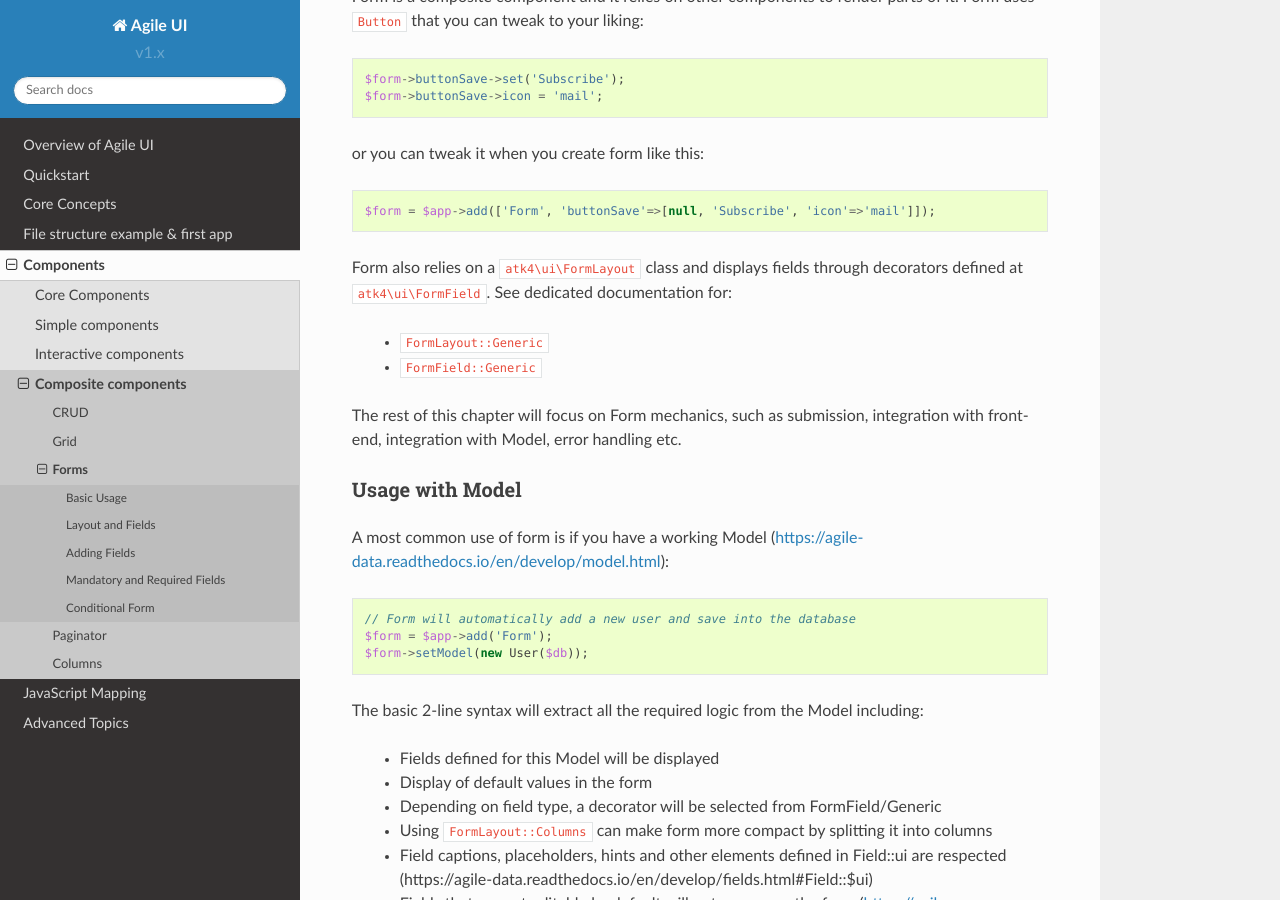
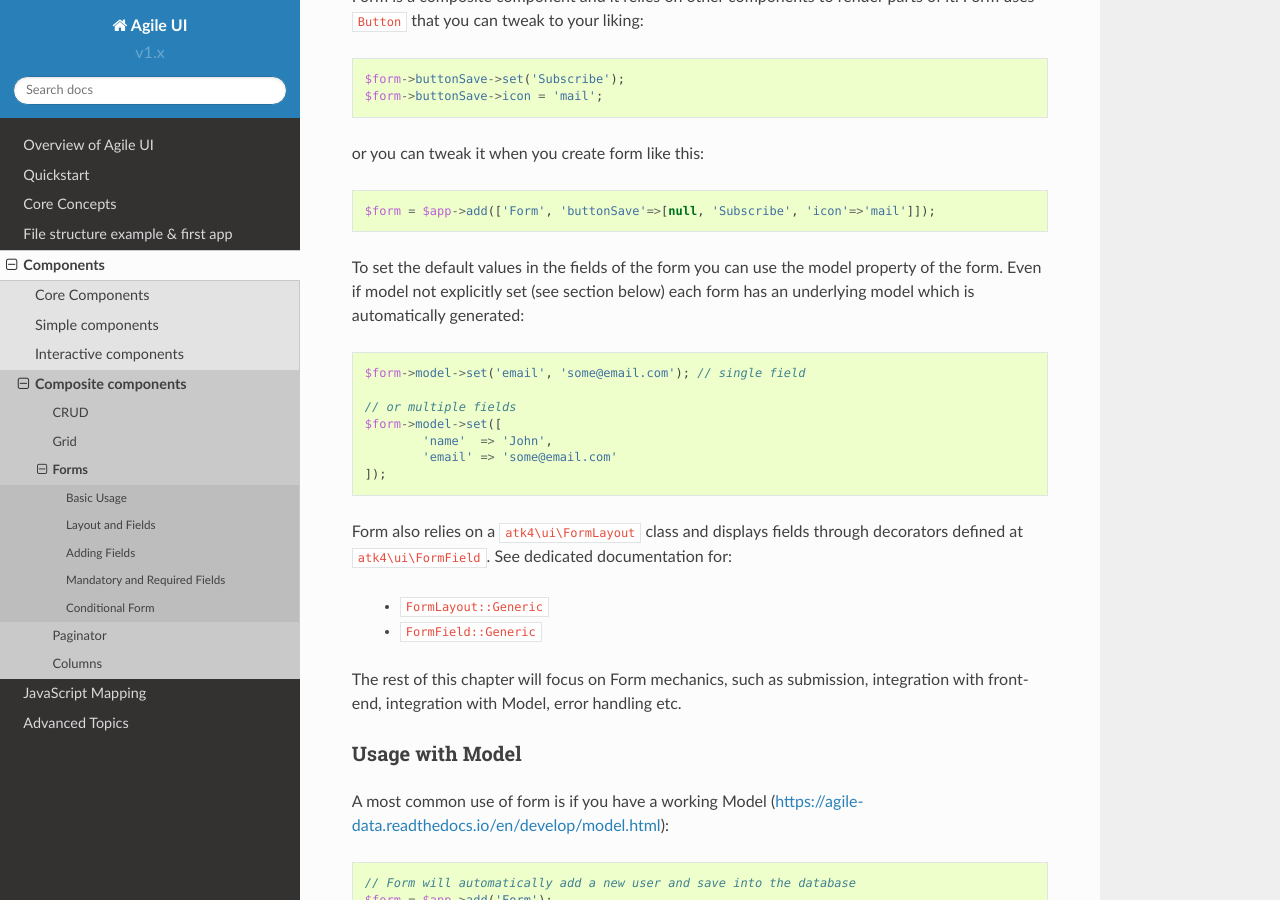
Before and after one commit to atk4/ui, a Sphinx documentation site: the page built from docs/form.rst, in a window 1280 px wide and 900 px high, scrolled down 1523 px. Built offline with Sphinx 7.4.7 and the Read the Docs theme 2.0.0, drawn with Linux system fonts in a browser that asks for light colours; pages that are not in the unit, such as notebooks, are missing from menus; cross-references to code outside the pages are shown as plain code.

Commit message:
explain setting field default values

```diff
--- a/docs/form.rst
+++ b/docs/form.rst
@@ -56,6 +56,17 @@
 or you can tweak it when you create form like this::
 
     $form = $app->add(['Form', 'buttonSave'=>[null, 'Subscribe', 'icon'=>'mail']]);
+
+To set the default values in the fields of the form you can use the model property of the form.
+Even if model not explicitly set (see section below) each form has an underlying model which is automatically generated::
+
+	$form->model->set('email', 'some@email.com'); // single field
+
+	// or multiple fields
+	$form->model->set([
+		'name'	=> 'John',
+		'email' => 'some@email.com'
+	]);
 
 Form also relies on a ``atk4\ui\FormLayout`` class and displays fields through
 decorators defined at ``atk4\ui\FormField``. See dedicated documentation for:
```
